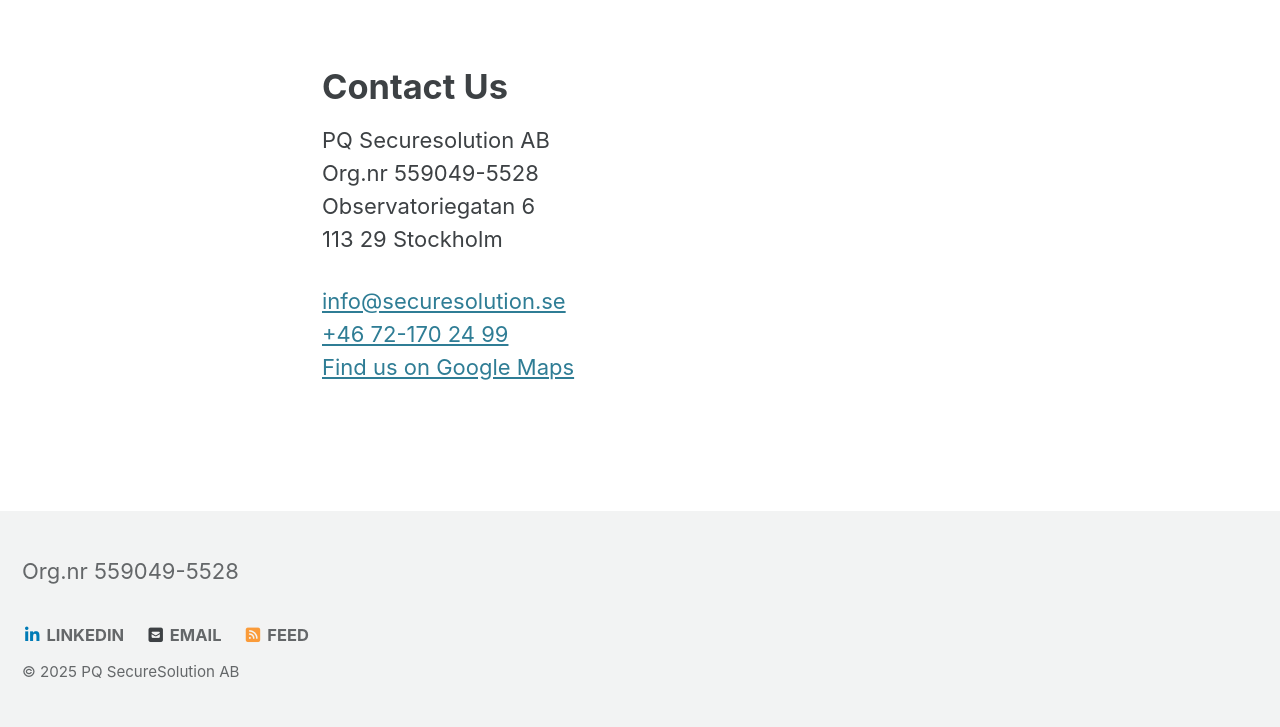
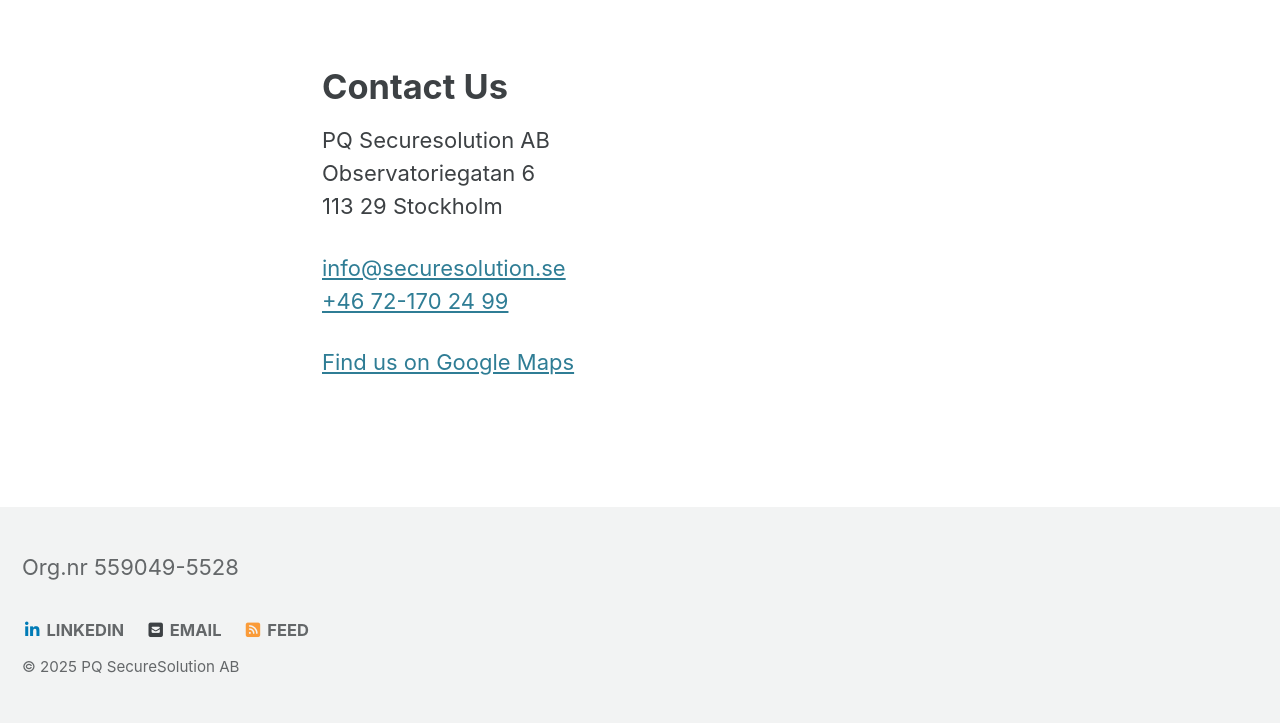
Before and after one commit to PQ-SecureSolution-AB/pq-securesolution-ab.github.io, a Jekyll site: the page built from _pages/contact.md, in a window 1280 px wide. Shown: the part 302-1029 px from the top of the page. Built offline with Jekyll 4.4.1, drawn with Linux system fonts in a browser that asks for light colours; cached includes are drawn as plain includes.

Commit message:
updated contact info

```diff
--- a/_pages/contact.md
+++ b/_pages/contact.md
@@ -10,10 +10,10 @@ header:
 ---
 # Contact Us
 PQ Securesolution AB<br>
-Org.nr 559049-5528<br>
 Observatoriegatan 6<br>
 113 29 Stockholm
 
 <a href="mailto:info@securesolution.se">info@securesolution.se</a><br>
-<a href="tel:+46721702499">+46 72-170 24 99</a><br>
+<a href="tel:+46721702499">+46 72-170 24 99</a>
+
 <a href="https://www.google.com/maps/place/Observatoriegatan+6,+113+29+Stockholm/@59.3408273,18.0487263,17z/data=!3m1!4b1!4m6!3m5!1s0x465f9d6f8e76b3d7:0x6111c10558881d9c!8m2!3d59.3408273!4d18.0513012!16s%2Fg%2F11c1653fsf?entry=ttu&g_ep=EgoyMDI1MTAxNC4wIKXMDSoASAFQAw%3D%3D">Find us on Google Maps</a>
```
